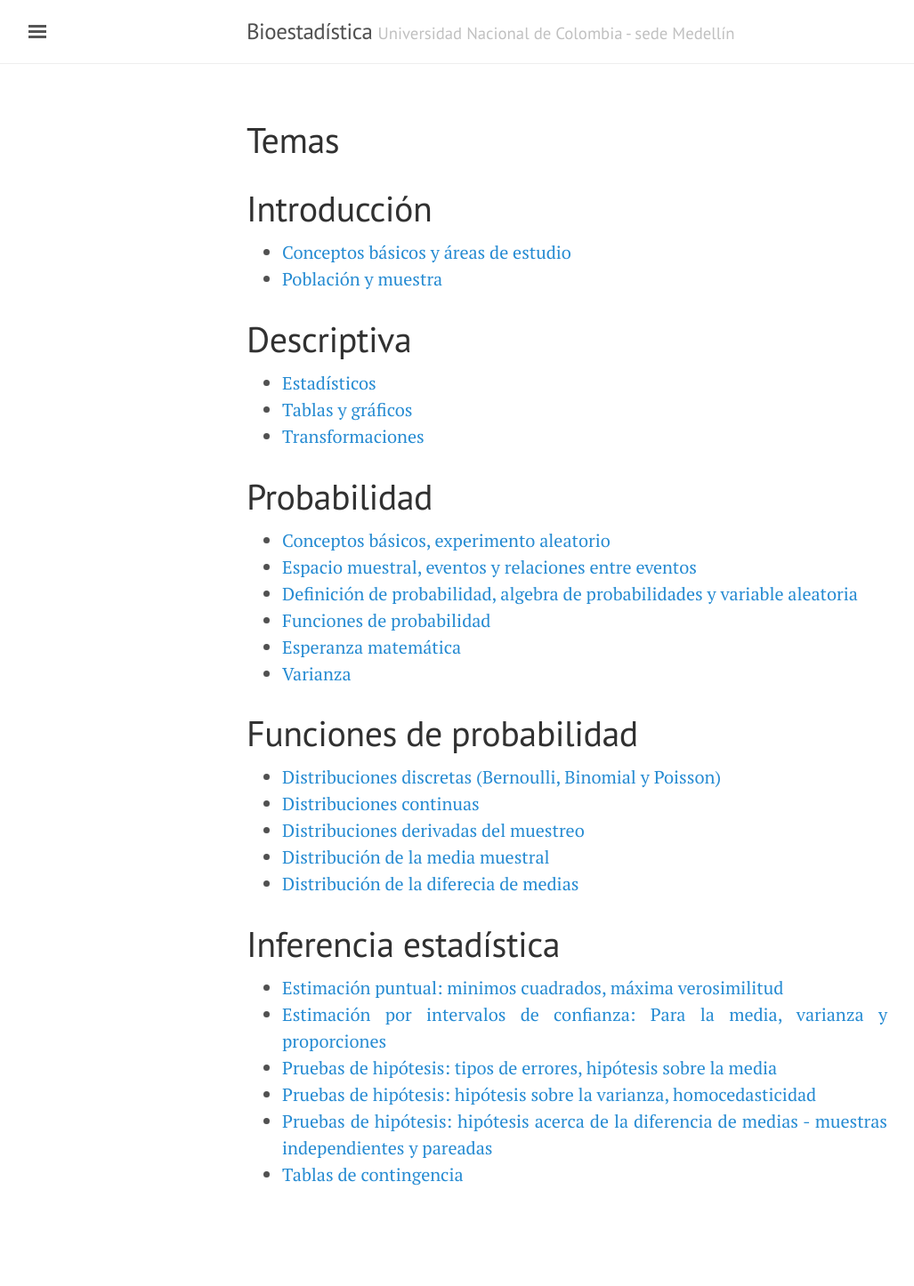
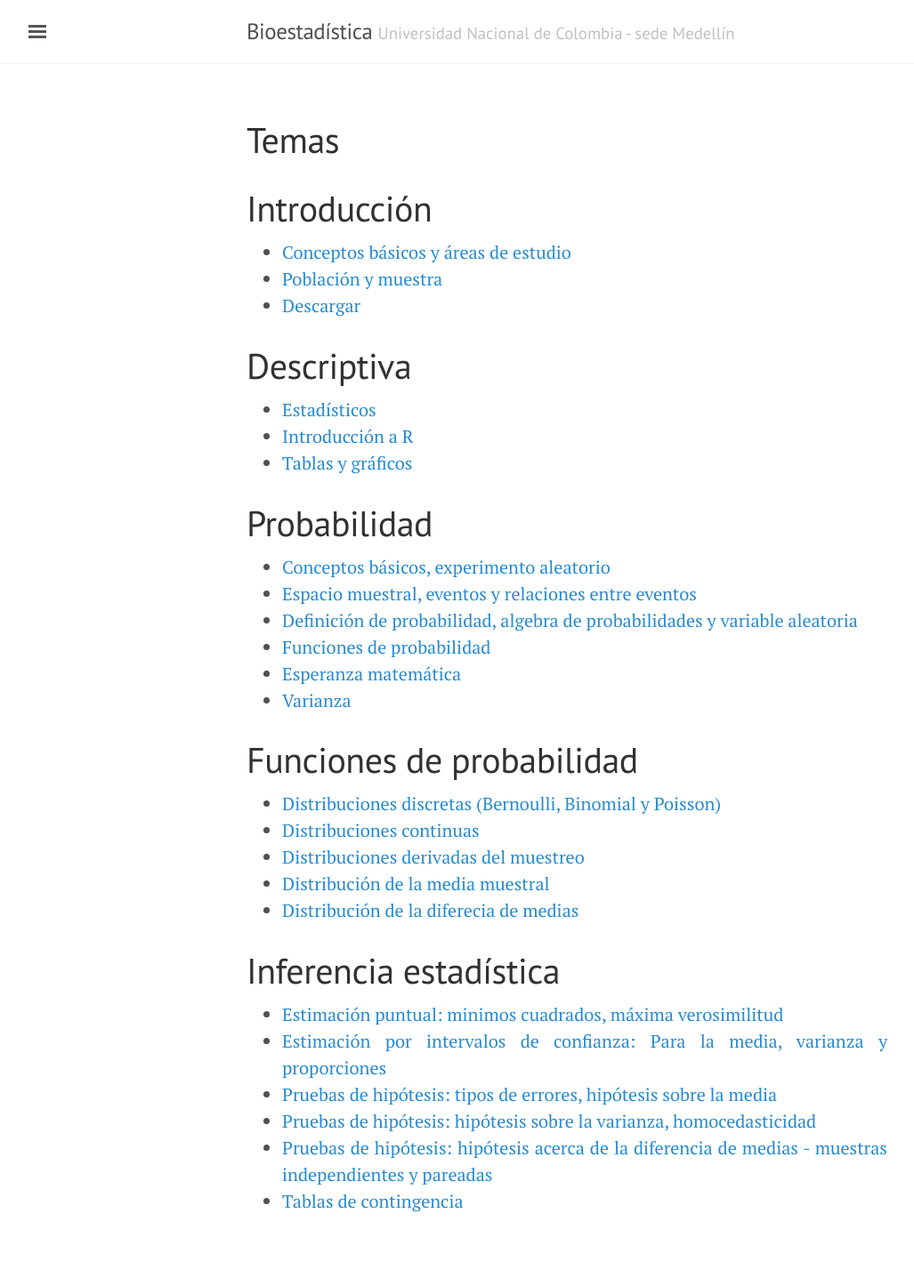
Before and after one commit to Ale-j/bioestadistica.github.io, a Jekyll site: the page built from 2Temas.md, in a window 1280 px wide. Shown: the whole page at 89% size, without its empty margins (3-1030 px from the left). Built offline with Jekyll 4.4.1, drawn with Linux system fonts in a browser that asks for light colours; before the commit the page ends 1416 px from its top, so only the background shows below that.

Commit message:
Update 2Temas.md

```diff
--- a/2Temas.md
+++ b/2Temas.md
@@ -6,11 +6,13 @@ title: Temas
 # Introducción
 - [Conceptos básicos y áreas de estudio](/Temas/1_Introduccion.html)
 - [Población y muestra](/Temas/2_PoblacionMuestra.html)
+- [Descargar](/Temas/Introductorios.zip)
 
 # Descriptiva
 - [Estadísticos](/Temas/3_Estadisticos.html)
-- [Tablas y gráficos](/Temas/)
-- [Transformaciones](/Temas/)
+- [Introducción a R](/Temas/IntroR.html)
+- [Tablas y gráficos](/Temas/4_TablasGraficos.html)
+
 
 # Probabilidad
 - [Conceptos básicos, experimento aleatorio](/Temas/)
```
